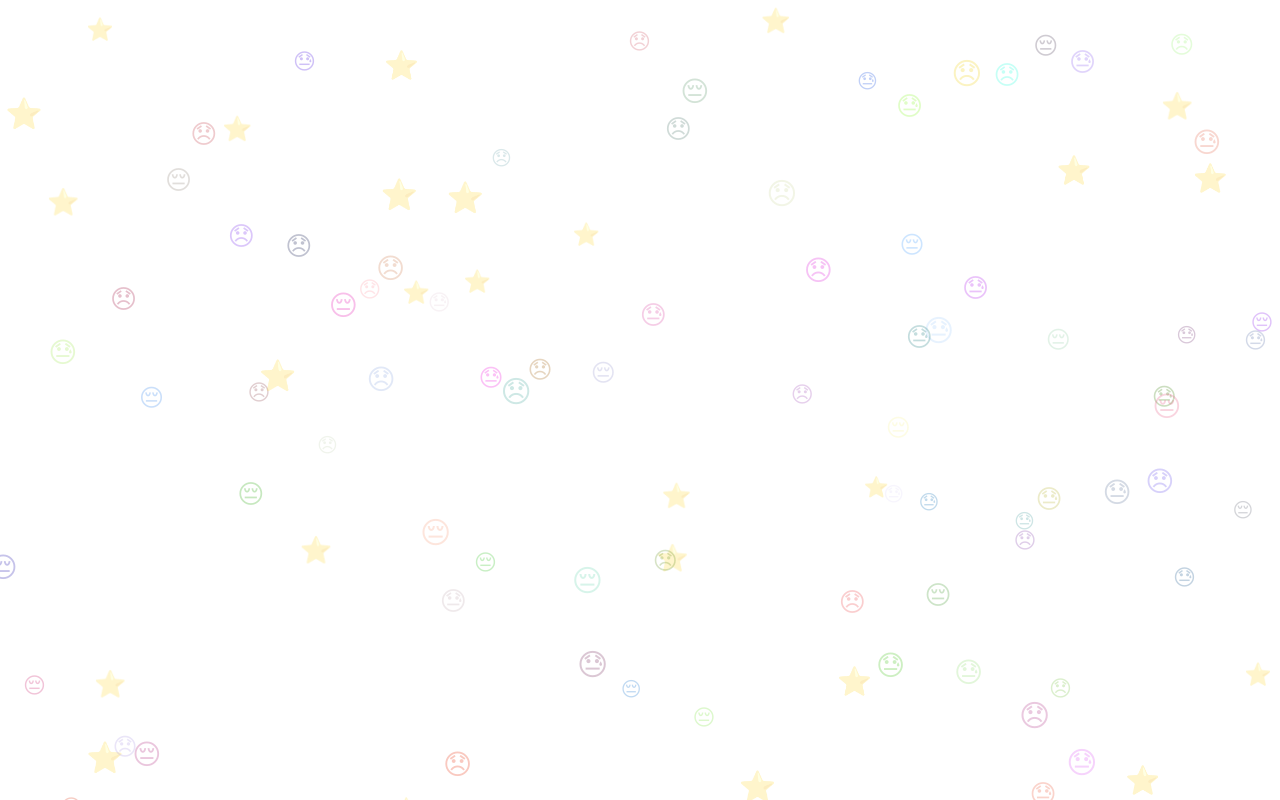
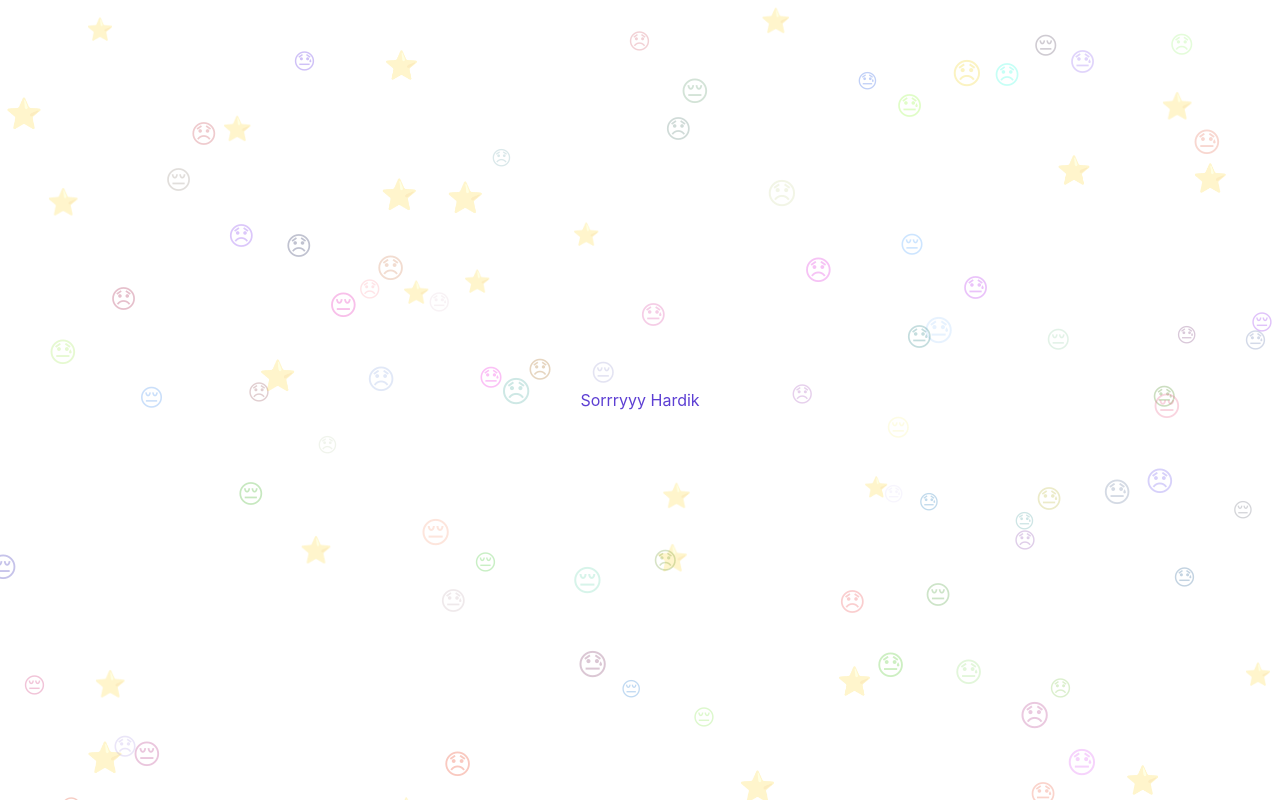
Before and after one commit to mehardiknaik/greeting, a Next.js app: page /Hardik in a window 1280 px wide. Built offline with nearby package versions, Linux system fonts and the light colour scheme.

Commit message:
Update Home.module.css

```diff
--- a/styles/Home.module.css
+++ b/styles/Home.module.css
@@ -10,5 +10,5 @@
   flex-direction: column;
   justify-content: center;
   align-items: center;
-color:#fff;
+  color:#5D3FD3;
 }
```
